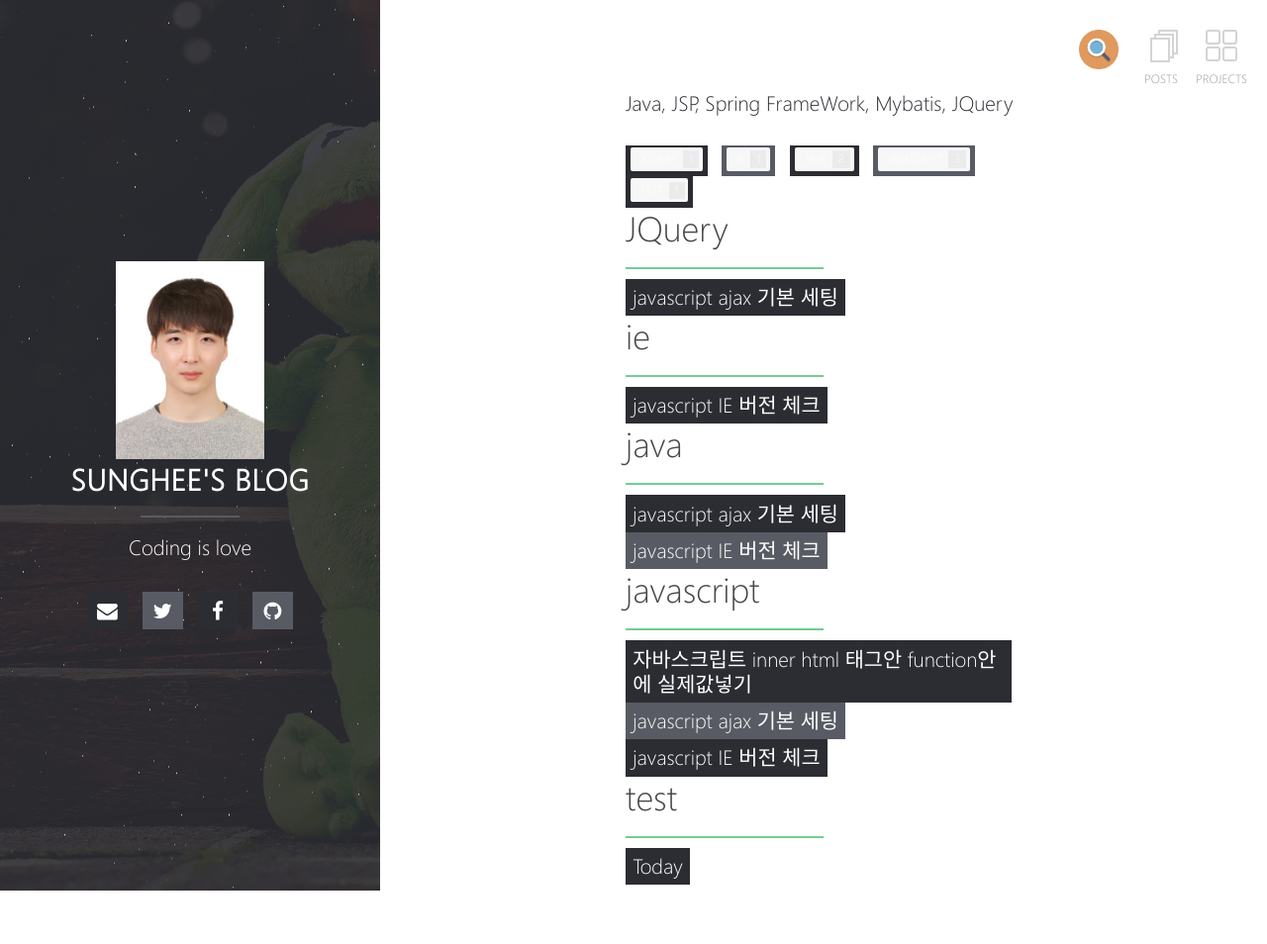
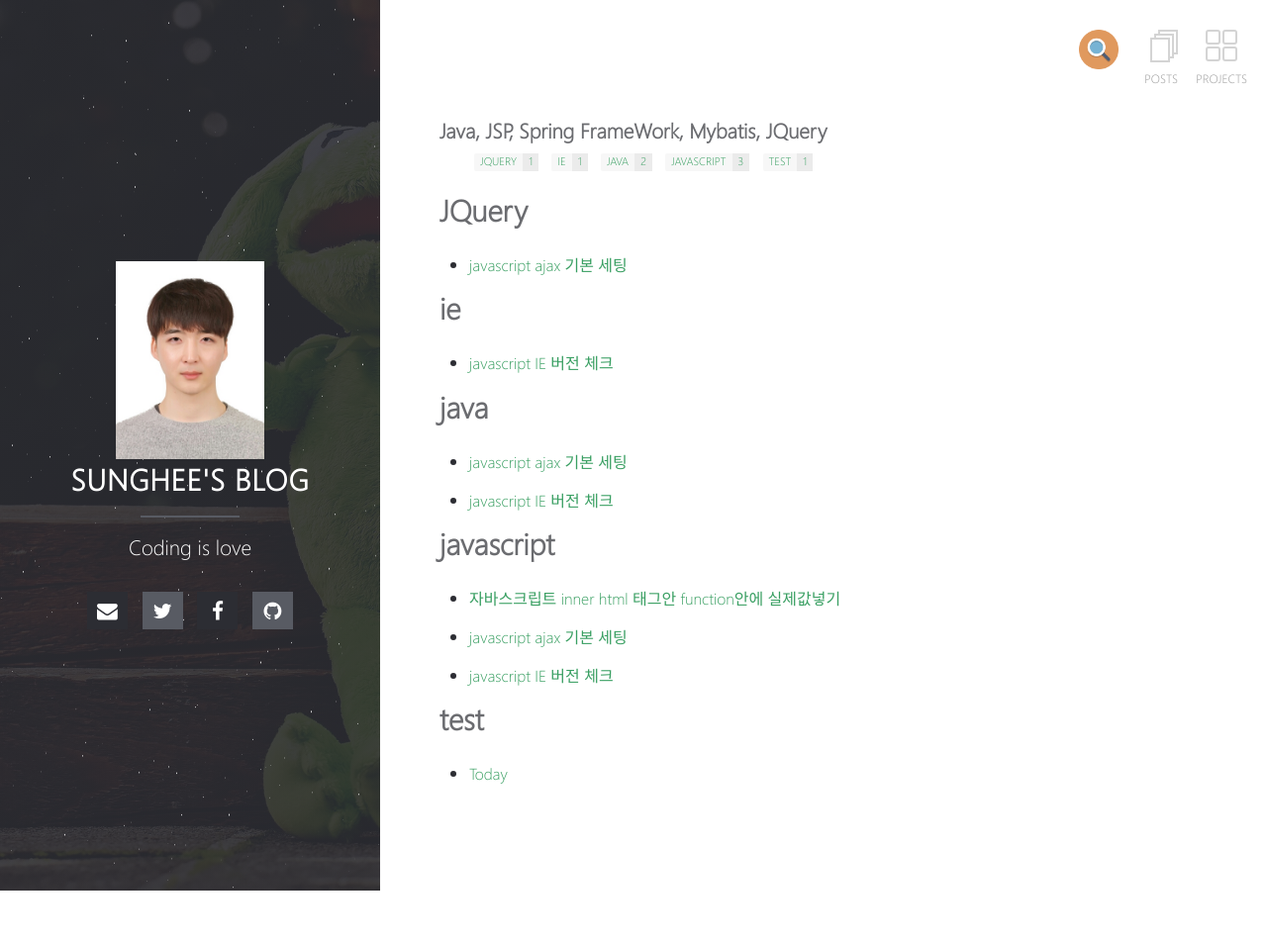
Before and after one commit to sunghere/sunghere.github.io, a Jekyll site: the page built from index.md, in a window 1280 px wide. Shown: the whole page at 99% size. Built offline with Jekyll 4.4.1, drawn with Linux system fonts in a browser that asks for light colours; our own code applies the rules of GitHub Pages for plain Markdown files; after the commit the page ends 900 px from its top, so only the background shows below that.

Commit message:
main update

```diff
--- a/_layouts/home.html
+++ b/_layouts/home.html
@@ -31,11 +31,9 @@ layout: compress
       <span></span>
     </a>
     <span class="projects-link">PROJECTS</span>
-    <div class="content">
-      <div class="about-info">
+    <div class="inner-post content">
 
         {{ content }}
-      </div>
     </div>
   </div>
   {% include overlay.html %}
```
